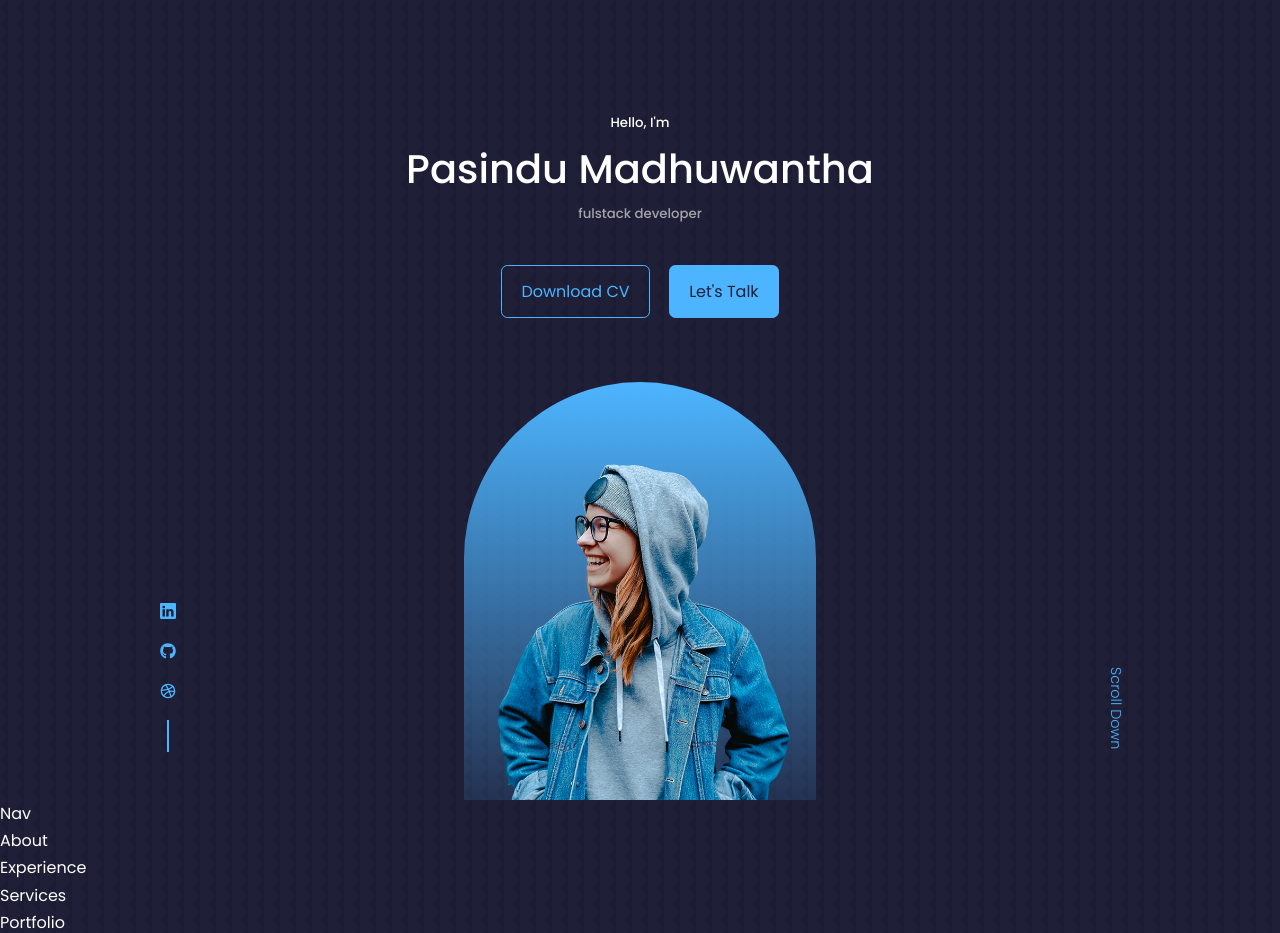
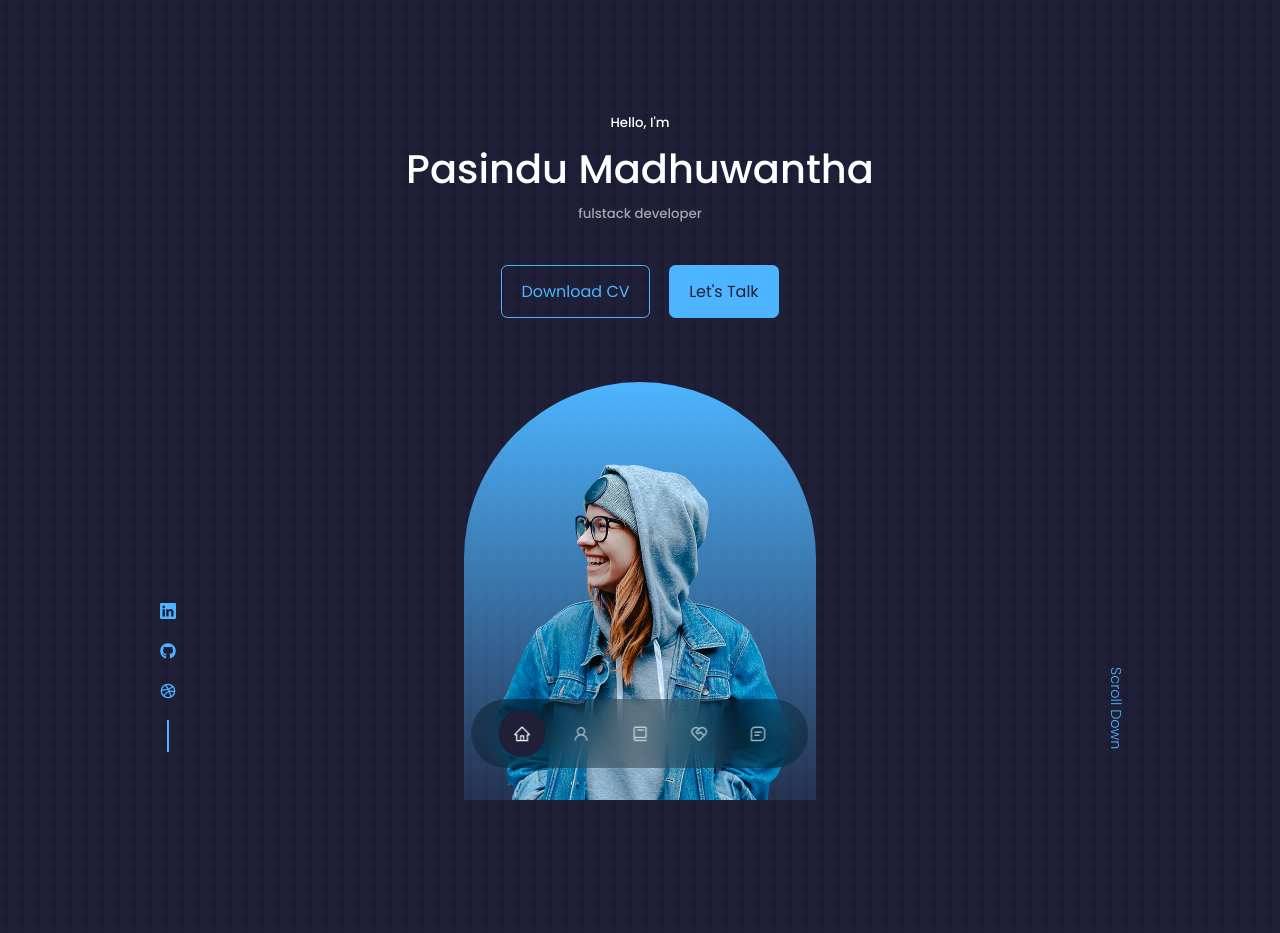
Before and after one commit to mpmabeyrathne/React-Portfolio, a React (Create React App) app: page / in a window 1280 px wide. Shown: the top 933 px of the page. Built offline with nearby package versions, Linux system fonts and the light colour scheme.

Commit message:
NavBar completed

```diff
--- a/src/components/about/About.jsx
+++ b/src/components/about/About.jsx
@@ -2,7 +2,7 @@
 import "./about.css";
 
 const About = () => {
-  return <div>About</div>;
+  return <section id="about">About</section>;
 };
 
 export default About;
--- a/src/components/contact/Contact.jsx
+++ b/src/components/contact/Contact.jsx
@@ -2,7 +2,7 @@
 import "./contact.css";
 
 const Contact = () => {
-  return <div>Contact</div>;
+  return <section id="contact">Contact</section>;
 };
 
 export default Contact;
--- a/src/components/experience/Experience.jsx
+++ b/src/components/experience/Experience.jsx
@@ -2,7 +2,7 @@
 import "./experience.css";
 
 const Experience = () => {
-  return <div>Experience</div>;
+  return <section id="experience">Experience</section>;
 };
 
 export default Experience;
--- a/src/components/header/header.css
+++ b/src/components/header/header.css
@@ -61,7 +61,7 @@
   font-size: 0.9rem;
 }
 
-/* =================MEDIA QUERIES (MEDIAM DEVICES)===================== */
+/* ================= MEDIA QUERIES (MEDIAM DEVICES) ===================== */
 
 @media screen and (max-width: 1024px) {
   header {
@@ -69,7 +69,7 @@
   }
 }
 
-/* =================MEDIA QUERIES (MEDIAM DEVICES)===================== */
+/* ================= MEDIA QUERIES (MEDIAM DEVICES) ===================== */
 
 @media screen and (max-width: 600px) {
   header {
--- a/src/components/nav/Nav.jsx
+++ b/src/components/nav/Nav.jsx
@@ -1,8 +1,53 @@
 import React from "react";
 import "./nav.css";
+import { AiOutlineHome, AiOutlineUser } from "react-icons/ai";
+import { BiBook, BiMessageSquareDetail } from "react-icons/bi";
+import { RiServiceLine } from "react-icons/ri";
+import { useState } from "react";
 
 const Nav = () => {
-  return <div>Nav</div>;
+  const [activeNav, setActiveNav] = useState("#");
+  return (
+    <>
+      <nav>
+        <a
+          href="#"
+          onClick={() => setActiveNav("#")}
+          className={activeNav === "#" ? "active" : ""}
+        >
+          <AiOutlineHome />
+        </a>
+        <a
+          href="#about"
+          onClick={() => setActiveNav("#about")}
+          className={activeNav === "#about" ? "active" : ""}
+        >
+          <AiOutlineUser />
+        </a>
+        <a
+          href="#experience"
+          onClick={() => setActiveNav("#experience")}
+          className={activeNav === "#experience" ? "active" : ""}
+        >
+          <BiBook />
+        </a>
+        <a
+          href="#services"
+          onClick={() => setActiveNav("#services")}
+          className={activeNav === "#services" ? "active" : ""}
+        >
+          <RiServiceLine />
+        </a>
+        <a
+          href="#contact"
+          onClick={() => setActiveNav("#contact")}
+          className={activeNav === "#contact" ? "active" : ""}
+        >
+          <BiMessageSquareDetail />
+        </a>
+      </nav>
+    </>
+  );
 };
 
 export default Nav;
--- a/src/components/nav/nav.css
+++ b/src/components/nav/nav.css
@@ -0,0 +1,34 @@
+nav {
+  background: rgba(0, 0, 0, 0.3);
+  width: max-content;
+  padding: 0.7rem 1.7rem;
+  display: block;
+  z-index: 2;
+  position: fixed;
+  display: flex;
+  left: 50%;
+  transform: translateX(-50%);
+  bottom: 2rem;
+  gap: 0.8rem;
+  border-radius: 3rem;
+  backdrop-filter: blur(15px);
+}
+
+nav a {
+  background: transparent;
+  padding: 0.9rem;
+  border-radius: 50%;
+  display: flex;
+  color: var(--color-light);
+  font-size: 1.1rem;
+}
+
+nav a:hover {
+  cursor: pointer;
+  background: rgba(0, 0, 0, 0.3);
+}
+
+nav a.active {
+  background: var(--color-bg);
+  color: var(--color-white);
+}
--- a/src/components/portfolio/Portfolio.jsx
+++ b/src/components/portfolio/Portfolio.jsx
@@ -2,7 +2,7 @@
 import "./portfolio.css";
 
 const Portfolio = () => {
-  return <div>Portfolio</div>;
+  return <section id="portfolio">Portfolio</section>;
 };
 
 export default Portfolio;
--- a/src/components/services/Services.jsx
+++ b/src/components/services/Services.jsx
@@ -2,7 +2,7 @@
 import "./services.css";
 
 const Services = () => {
-  return <div>Services</div>;
+  return <section id="services">Services</section>;
 };
 
 export default Services;
--- a/src/components/testimonials/Testimonials.jsx
+++ b/src/components/testimonials/Testimonials.jsx
@@ -2,7 +2,7 @@
 import "./testimonials.css";
 
 const Testimonials = () => {
-  return <div>Testimonials</div>;
+  return <section id="testimonials">Testimonials</section>;
 };
 
 export default Testimonials;
--- a/src/index.css
+++ b/src/index.css
@@ -61,6 +61,7 @@
 
 section {
   margin-top: 8rem;
+  height: 100vh;
 }
 
 section > h2,
```
